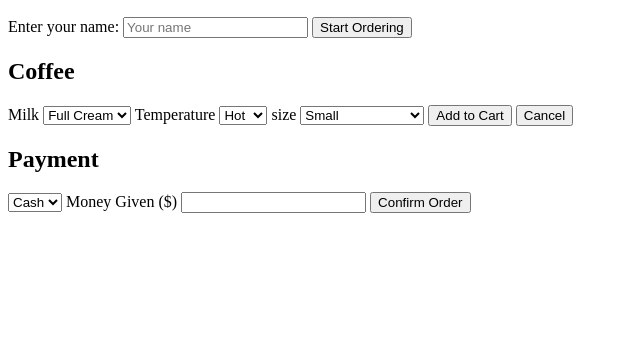
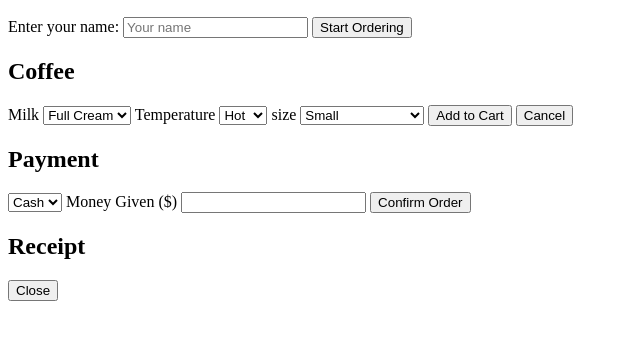
Before and after one commit to HVHS-TECH/11dtec-js-assessment-Anjali09JOHN25, a plain HTML site: page index.html in a window 1280 px wide. Shown: the part 110-450 px from the top of the page, without its empty margins (0-640 px from the left). Drawn offline with Linux system fonts and the light colour scheme; files that its build step writes are made by us from their sources.

Commit message:
Jul 16, 2026, 3:31 AM

```diff
--- a/index.html
+++ b/index.html
@@ -89,4 +89,19 @@
   </div>
 </div>
 
-<di
+<div id="receiptForm" class="form">
+  <div class ="form-content">
+    <h2>Receipt</h2>
+
+    </div id="receiptText">
+  </div>
+
+  <button id ="closeReceipt">
+    Close
+  </button>
+  </div>
+</div>
+
+<script src ="script.js"></script>
+</body>
+</html>
```
